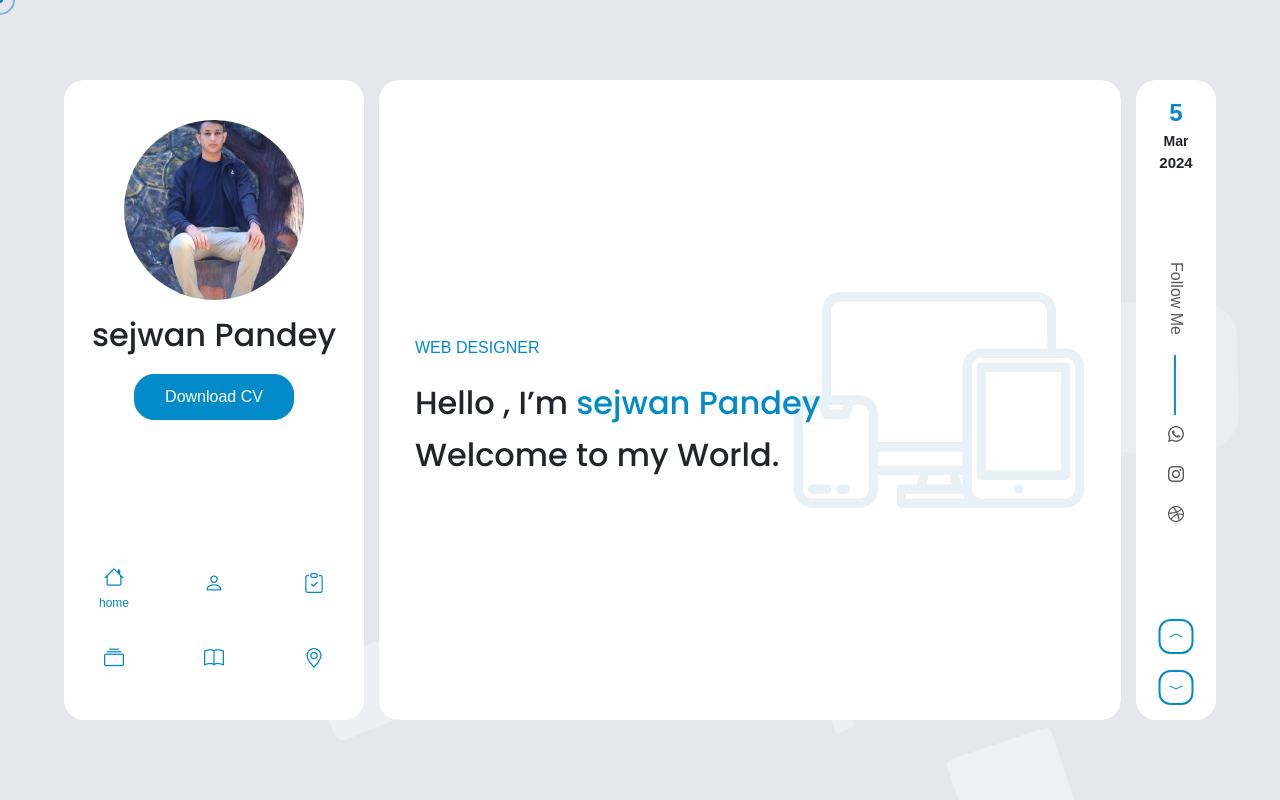
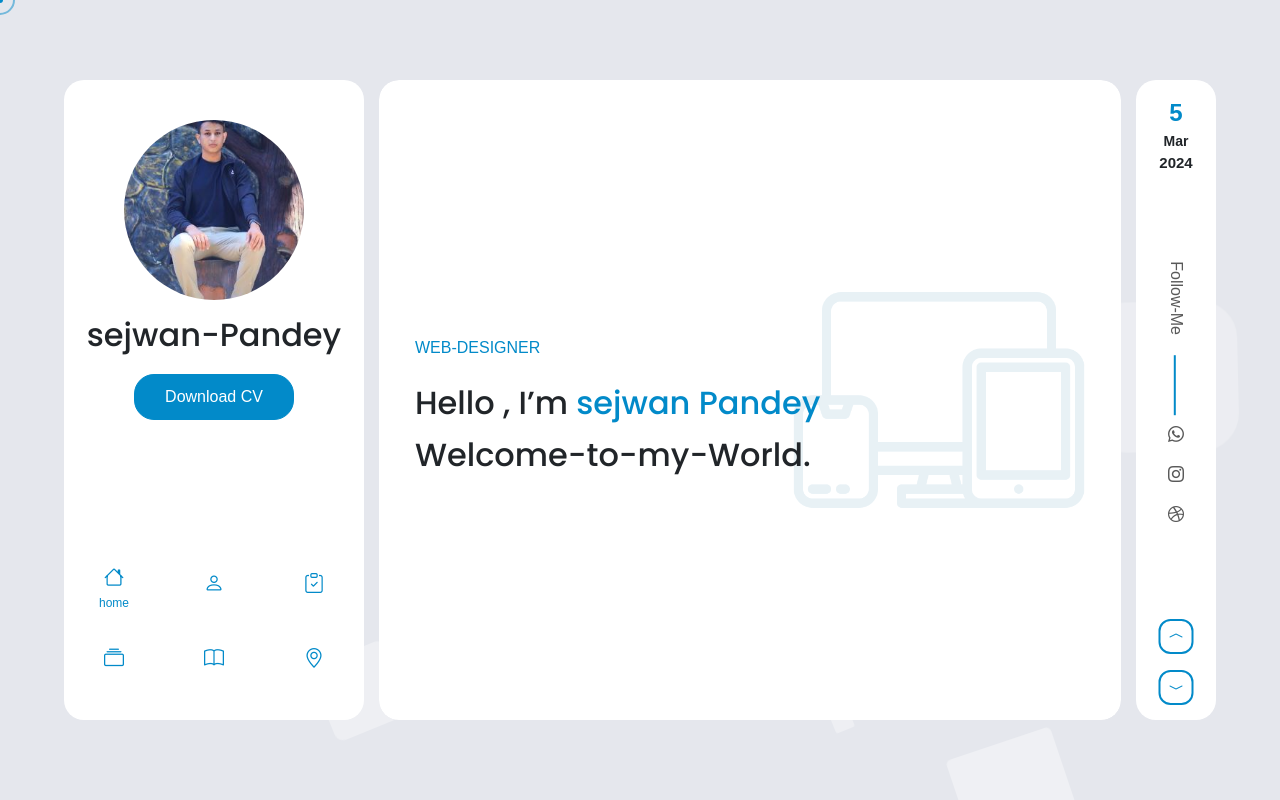
Before and after one commit to mdshamsh20/Portfiolio6, a plain HTML site: page index.html in a window 1280 px wide. Drawn offline with Linux system fonts and the light colour scheme; some packages are replaced by stand-ins of ours; a web font is replaced by a local one.

Commit message:
index.html

```diff
--- a/index.html
+++ b/index.html
@@ -3,7 +3,7 @@
   <head>
     <meta charset="UTF-8">
 <meta name="viewport" content="width=device-width, initial-scale=1.0, maximum-scale=1.0, user-scalable=no" />
-    <title>Coder sejwan</title>
+    <title>Coder-sejwan</title>
     <meta name="description" content="" />
     <meta name="keywords" content="" />
     <meta name="author" content="Retrina Group" />
@@ -44,7 +44,7 @@
       <div id="date"></div>
       <div class="social-box">
         <div class="follow-label">
-          <span>Follow Me</span>
+          <span>Follow-Me</span>
         </div>
         <div class="social d-none d-lg-block">
           <a href="javascript:void(0);">
@@ -75,12 +75,12 @@
         <div class="left-side-image">
           <img src="2.jpg" alt="/">
         </div>
-        <h1 class="mt-1">sejwan Pandey</h1>
+        <h1 class="mt-1">sejwan-Pandey</h1>
         <a class="download-cv primary-button d-none d-lg-inline-block" href="javascript:void(0);">Download CV</a>
         <div class="container d-lg-none d-inline-block">
           <div class="row">
             <div class="col-12 text-center">
-              <p class="text-muted mb-0">Web Designer</p>
+              <p class="text-muted mb-0">Web-Designer</p>
             </div>
           </div>
         </div>
@@ -125,7 +125,7 @@
           </li>
         </ul>
         <div class="menu-footer">
-          <a class="download-cv primary-button mt-3 mb-4 d-lg-none" href="javascript:void(0);">Download CV</a>
+          <a class="download-cv primary-button mt-3 mb-4 d-lg-none" href="javascript:void(0);">Download-CV</a>
           <div class="social d-lg-none d-block">
             <a href="javascript:void(0);" class="d-inline-block">
               <i class="bi bi-whatsapp"></i>
@@ -156,15 +156,15 @@
                   <img src="https://via.placeholder.com/250x250" alt="/">
                 </div>
                 <div class="hero-content mt-4 mx-auto mx-lg-0 text-lg-left mt-lg-none">
-                  <p class="base-color">WEB DESIGNER</p>
-                  <h2>Hello , I’m <span class="base-color">sejwan Pandey </span>Welcome to my World. </h2>
+                  <p class="base-color">WEB-DESIGNER</p>
+                  <h2>Hello , I’m <span class="base-color">sejwan Pandey </span>Welcome-to-my-World. </h2>
                 </div>
               </div>
             </div>
           </div>
         </div>
         <div class="hero-footer d-block d-lg-none">
-          <a class="download-cv primary-button mt-3 mb-4 d-lg-none" href="javascript:void(0);">Download CV</a>
+          <a class="download-cv primary-button mt-3 mb-4 d-lg-none" href="javascript:void(0);">Download-CV</a>
           <div class="social d-lg-none mb-4 d-block">
             <a href="javascript:void(0);" class="d-inline-block">
               <i class="bi bi-whatsapp"></i>
```
